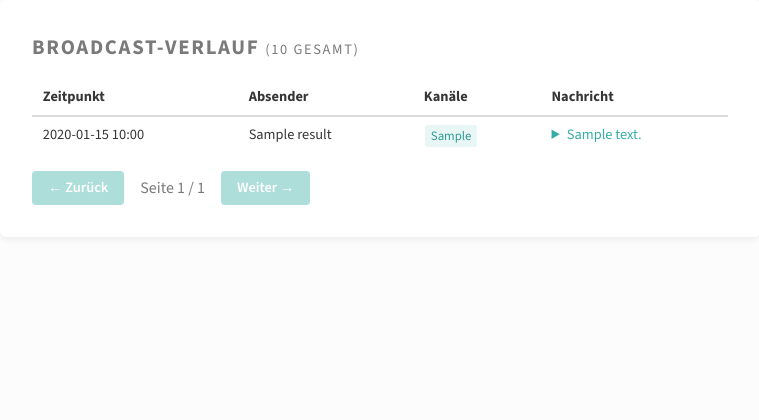
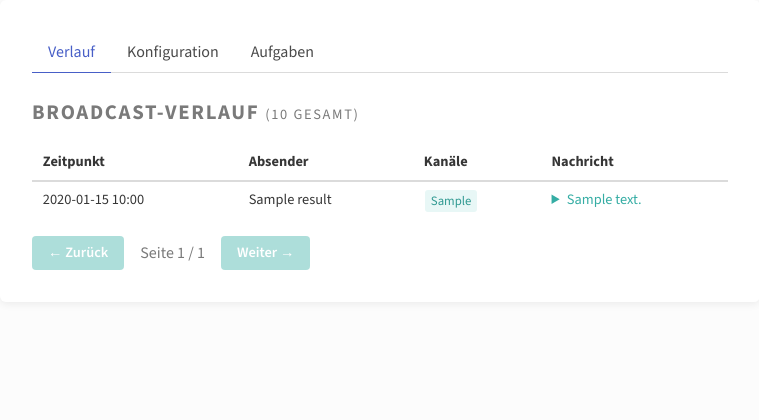
Before and after one commit to CollegiumAcademicum/mattermost_bots, a Django app: template webui/broadcast/admin_dashboard/templates/admin_dashboard/history.html in a window 1280 px wide. Shown: the part 64-484 px from the top of the page, without its empty margins (260-1019 px from the left). Run offline with Django 4.2, Linux system fonts and the light colour scheme; the template is opened without the code that fills it: most values are stand-ins (such as "Sample title", 1, 10 or a date in 2020); parts of the project's set-up code (start-up, migrations or seed data) failed here and were passed over.

Commit message:
feat(webui): add Aufgaben tab nav to history, config, and navbar
Add in-page tab navigation to history.html and config.html, showing all
three admin tabs (Verlauf, Konfiguration, Aufgaben) with appropriate
is-active states. Add the Aufgaben link to the navbar for BotAdmins.

Co-Authored-By: Claude Sonnet 4.6 <noreply@anthropic.com>

```diff
--- a/webui/broadcast/admin_dashboard/templates/admin_dashboard/history.html
+++ b/webui/broadcast/admin_dashboard/templates/admin_dashboard/history.html
@@ -3,6 +3,15 @@
 
 {% block content %}
 <div class="ca-card">
+  <!-- In-page tab navigation -->
+  <div class="tabs" style="margin-bottom:1.5rem;">
+    <ul>
+      <li class="is-active"><a href="{% url 'admin_dashboard:history' %}">Verlauf</a></li>
+      <li><a href="{% url 'admin_dashboard:config' %}">Konfiguration</a></li>
+      <li><a href="{% url 'admin_dashboard:tasks' %}">Aufgaben</a></li>
+    </ul>
+  </div>
+
   <h2 class="ca-label" style="font-size:1.3rem;margin-bottom:1rem;">
     Broadcast-Verlauf
     <span style="color:#7a7a7a;font-size:0.9rem;font-weight:400;">
--- a/webui/broadcast/templates/base.html
+++ b/webui/broadcast/templates/base.html
@@ -12,7 +12,7 @@
 <body>
 
 <nav class="ca-navbar">
-  <a class="ca-navbar-logo" href="https://collegiumacademicum.de">
+  <a class="ca-navbar-logo" href="{% url 'broadcast:compose' %}">
     <img src="https://collegiumacademicum.de/img/logo-small.png" alt="Collegium Academicum">
   </a>
   {% if user.is_authenticated %}
@@ -20,6 +20,7 @@
     {% if is_bot_admin %}
     <a href="/admin-dashboard/history/" class="ca-navbar-admin">Verlauf</a>
     <a href="/admin-dashboard/config/" class="ca-navbar-admin">Konfiguration</a>
+    <a href="/admin-dashboard/tasks/" class="ca-navbar-admin">Aufgaben</a>
     {% endif %}
     <span class="ca-navbar-user">{{ user.username }}</span>
     <form method="post" action="{% url 'logout' %}">
```
Also changed, not shown: webui/broadcast/admin_dashboard/templates/admin_dashboard/config.html (+12 -3 lines).
